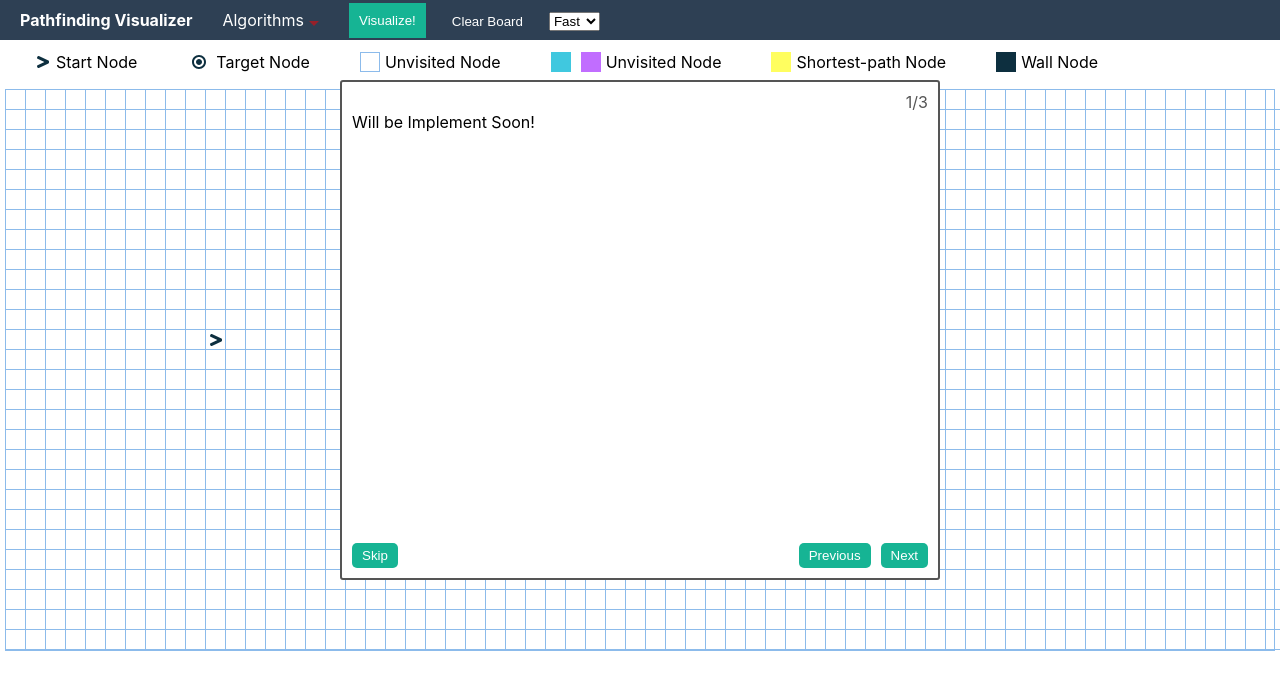
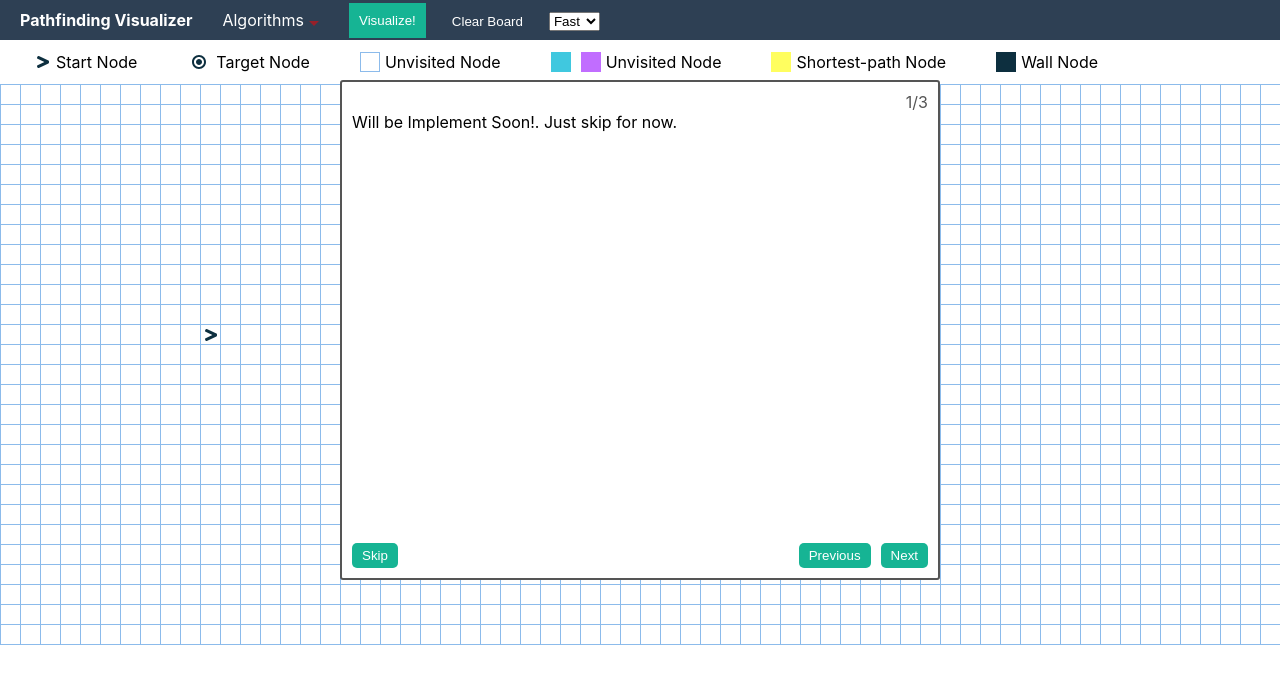
Before and after one commit to FirstBoy1/path-visualizer, a React (Create React App) app: page / in a window 1280 px wide. Shown: the top 690 px of the page. Built offline with nearby package versions, Linux system fonts and the light colour scheme.

Commit message:
fix container margin.

```diff
--- a/src/App.css
+++ b/src/App.css
@@ -134,7 +134,10 @@ body {
 
 .container {
   border: 1px solid rgb(140, 187, 235);
-  margin: 5px;
+  width: fit-content;
+  border-right: 0;
+  border-bottom: 0;
+  margin: auto;
 }
 
 .row {
--- a/src/TutorialModel.jsx
+++ b/src/TutorialModel.jsx
@@ -23,7 +23,7 @@ export function TutorialModel() {
     <div className="tutorial-model">
       <div className="tutorial-model__page">
         <div className="tutorial-model__page-count">{page}/3</div>
-        Will be Implement Soon!
+        Will be Implement Soon!. Just skip for now.
       </div>
       <div className="tutorial-model__btn-section">
         <button onClick={() => setCompleted(true)}>Skip</button>
```
